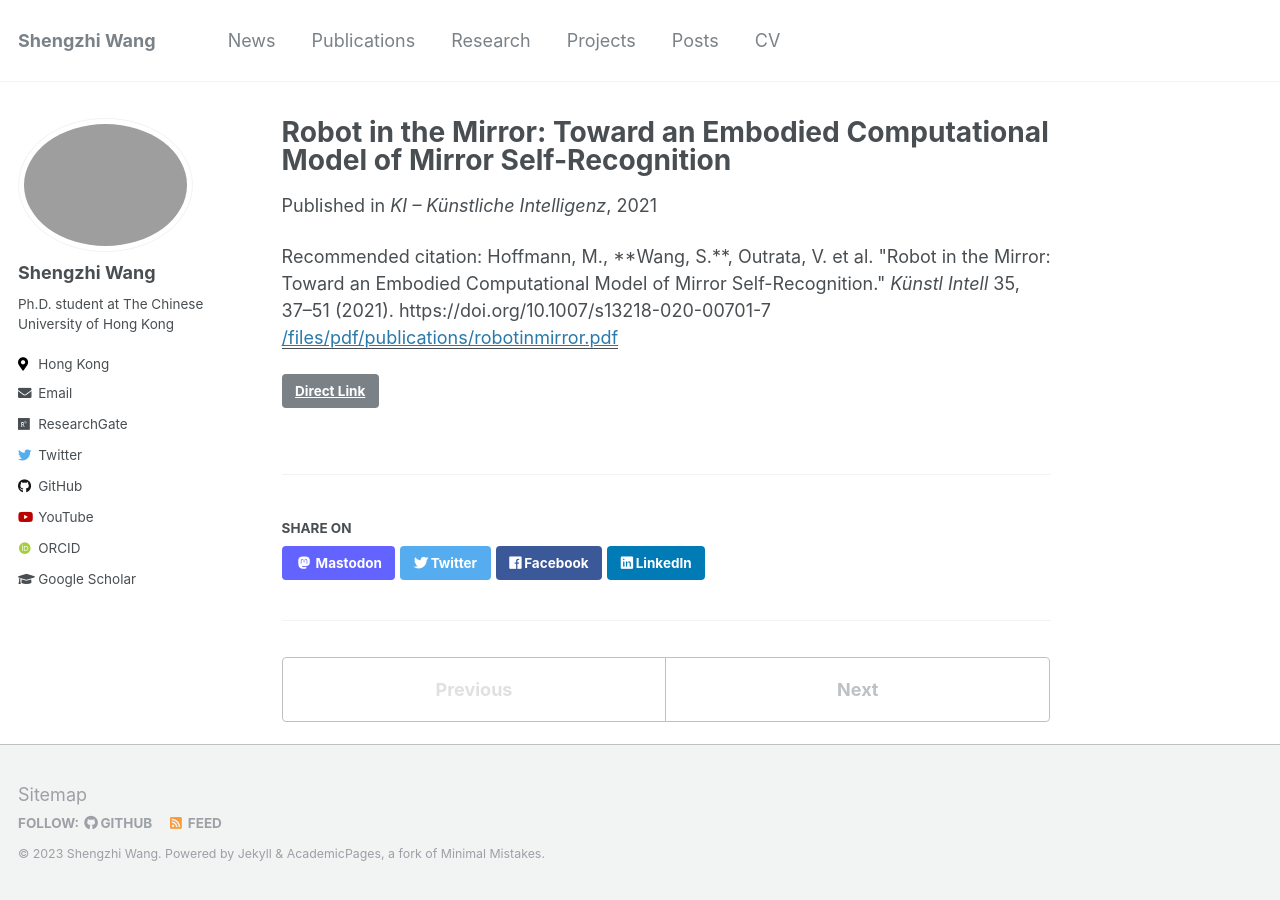
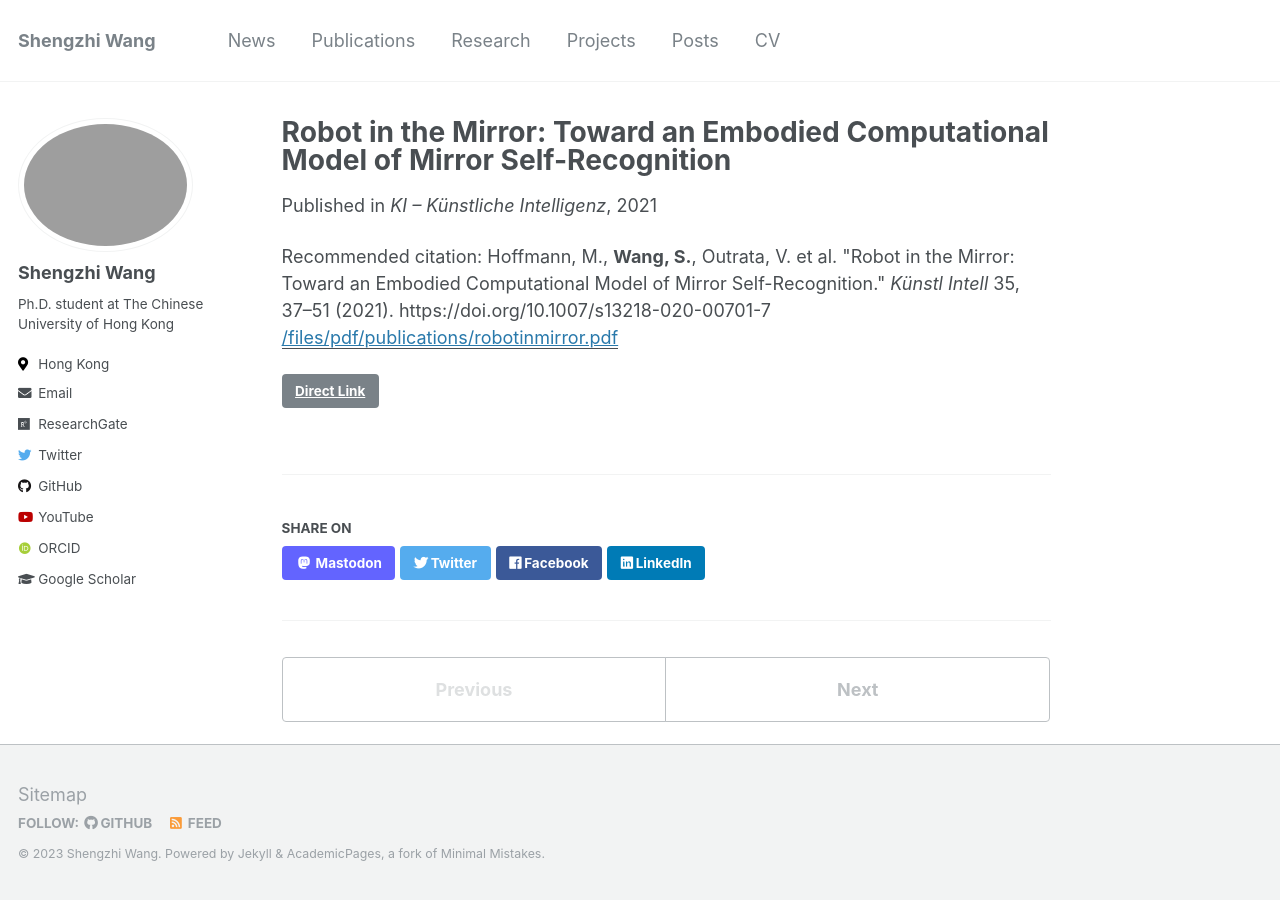
Before and after one commit to edward9503/edward9503.github.io, a Jekyll site: the page built from _publications/2021-RobotInMirror.md, in a window 1280 px wide. Built offline with Jekyll 4.4.1, drawn with Linux system fonts in a browser that asks for light colours; some web fonts are replaced.

Commit message:
try another way to bold the name

```diff
--- a/_publications/2021-RobotInMirror.md
+++ b/_publications/2021-RobotInMirror.md
@@ -6,5 +6,5 @@ date: 2021-01-21
 venue: 'KI – Künstliche Intelligenz'
 paperurl: '/files/pdf/publications/robotinmirror.pdf'
 link: 'https://doi.org/10.1007/s13218-020-00701-7'
-citation: 'Hoffmann, M., **Wang, S.**, Outrata, V. et al. &quot;Robot in the Mirror: Toward an Embodied Computational Model of Mirror Self-Recognition.&quot; <i>Künstl Intell</i> 35, 37–51 (2021). https://doi.org/10.1007/s13218-020-00701-7'
+citation: 'Hoffmann, M., <b>Wang, S.</b>, Outrata, V. et al. &quot;Robot in the Mirror: Toward an Embodied Computational Model of Mirror Self-Recognition.&quot; <i>Künstl Intell</i> 35, 37–51 (2021). https://doi.org/10.1007/s13218-020-00701-7'
 ---
```
Also changed, not shown: _publications/2020-civilian-targeting.md (+1 -1 lines).
